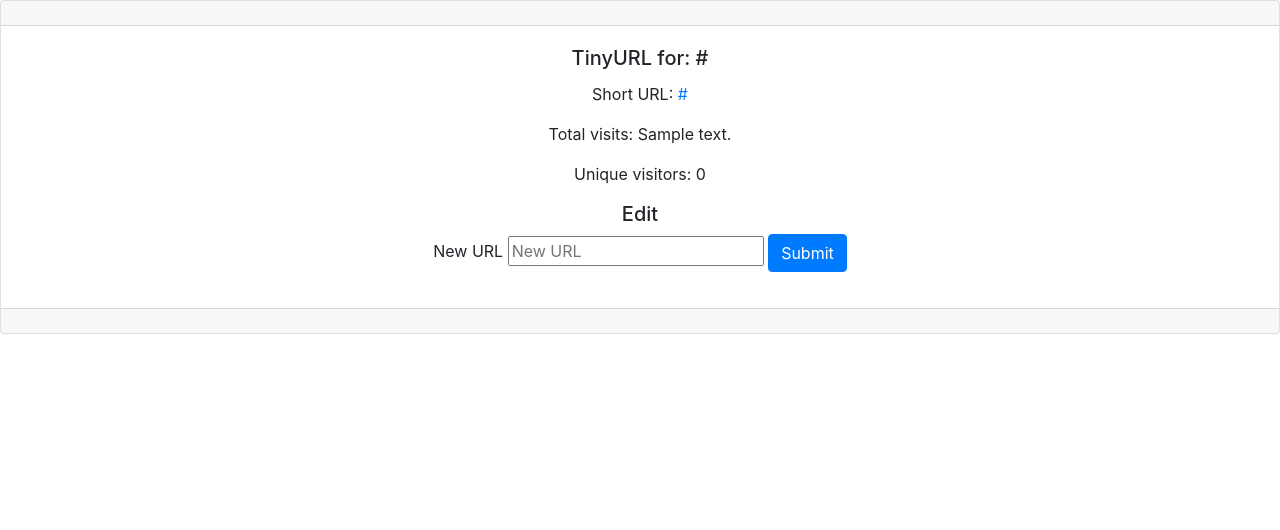
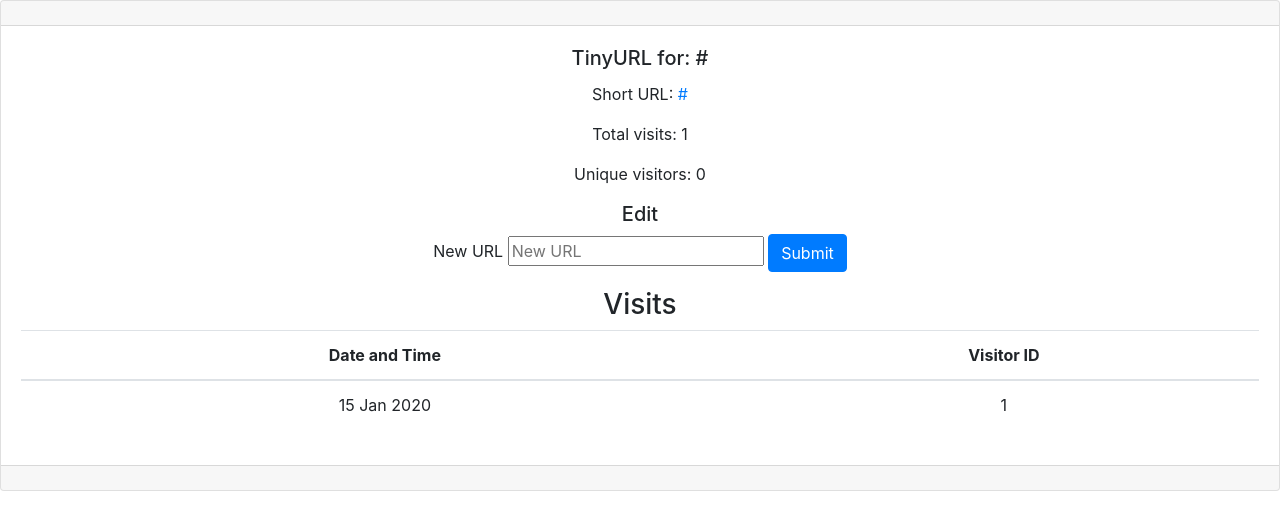
Before and after one commit to TonyHFu/tinyapp, a Node server app: template views/urls_show.ejs in a window 1280 px wide. Shown: the part 56-586 px from the top of the page. Run offline with Node 20, Linux system fonts and the light colour scheme; the template is opened without the code that fills it: most values are stand-ins (such as "Sample title", 1, 10 or a date in 2020); some libraries are stand-ins or nearby versions.

Commit message:
tracking each individual visit

```diff
--- a/data.js
+++ b/data.js
@@ -2,4 +2,5 @@ const urlDatabase = {};
 
 const users = {};
 
+
 module.exports = {urlDatabase, users};
--- a/express_server.js
+++ b/express_server.js
@@ -181,14 +181,19 @@ app.get("/u/:shortURL", (req,res) => {
     req.session.visitor_id = generateRandomString(6);
   }
   const updateVisits = (shortURL, urlDatabase, visitor_id) => {
-    urlDatabase[shortURL].visits ++;
+    let visitTime = new Date();
+    visitTime = visitTime.toUTCString();
+    urlDatabase[shortURL].visits.push({
+      visitor_id,
+      visitTime
+    });
     if (!urlDatabase[shortURL].visitors[visitor_id]) {
       urlDatabase[shortURL].visitors[visitor_id] = {
         visitor_id,
-        visits: 1
+        visits: [visitTime]
       };
     } else {
-      urlDatabase[shortURL].visitors[visitor_id].visits ++;
+      urlDatabase[shortURL].visitors[visitor_id].visits.push(visitTime);
     }
     return urlDatabase[shortURL].visits;
   };
@@ -259,7 +264,7 @@ app.post("/register", (req, res) => {
   }
   if (req.body.password === "") {
     res.statusCode = 400;
-    return res.end("You need to enter an password");
+    return res.end("You need to enter a password");
   }
 
 
--- a/helpers.js
+++ b/helpers.js
@@ -83,7 +83,7 @@ const createShortURL = (longURL, urlDatabase, user_id) => {
   urlDatabase[shortURL] = {
     longURL: longURL,
     userID: user_id,
-    visits: 0,
+    visits: [],
     visitors: {}
   };
 
--- a/views/urls_show.ejs
+++ b/views/urls_show.ejs
@@ -14,7 +14,7 @@
       <div class="card-body">
         <h5 class="card-title">TinyURL for: <%= longURL %></h5>
         <p class="card-text">Short URL: <a href="/u/<%= shortURL %>"><%= shortURL %></a></p>
-        <p class="card-text">Total visits: <%= visits %></p>
+        <p class="card-text">Total visits: <%= visits.length %></p>
         <p class="card-text">Unique visitors: <%= Object.keys(visitors).length %></p>
         <form method="POST" action="/urls/<%= shortURL %>?_method=PUT">
           <h5>Edit</h5>
@@ -22,8 +22,24 @@
             <input name="newURL" placeholder="New URL">
             <button class="btn btn-primary" type="submit">Submit</button>
           </p>
-
         </form>
+        <h3>Visits</h3>
+        <table class="table">
+          <thread>
+            <tr>
+              <th scope="col">Date and Time</th>
+              <th scope="col">Visitor ID</th>
+            </tr>
+          </thread>
+          <tbody>
+            <% for (let visit of visits) { %>
+              <tr>
+                <td><%= visit.visitTime %></td>
+                <td><%= visit.visitor_id %></td>
+              </tr>
+            <% } %>
+          </tbody>
+        </table>
       </div>
     <div class="card-footer text-muted"></div>
   </div>
```
